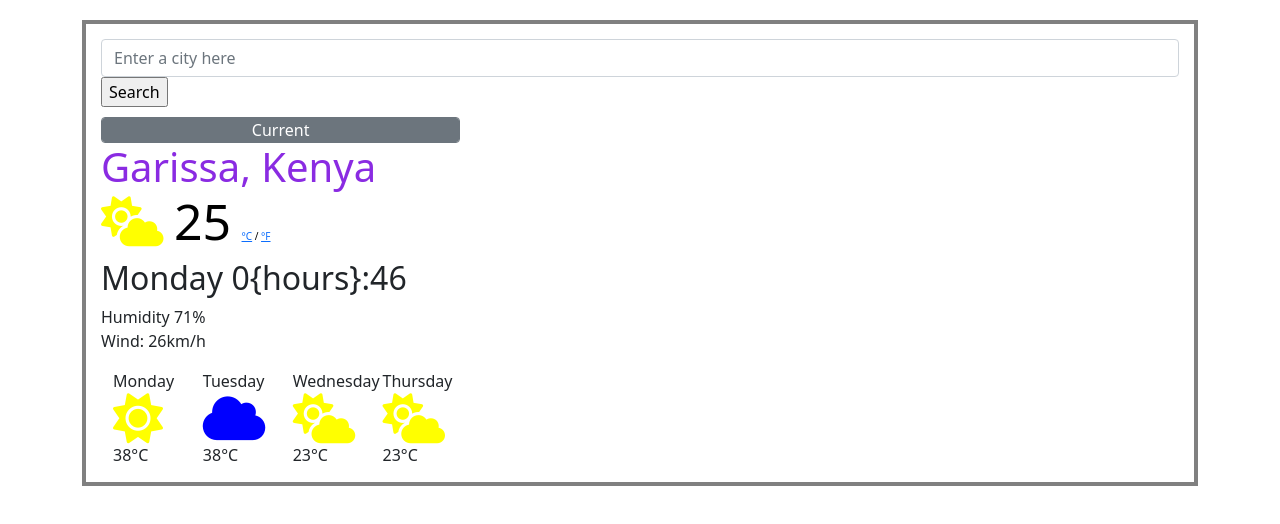
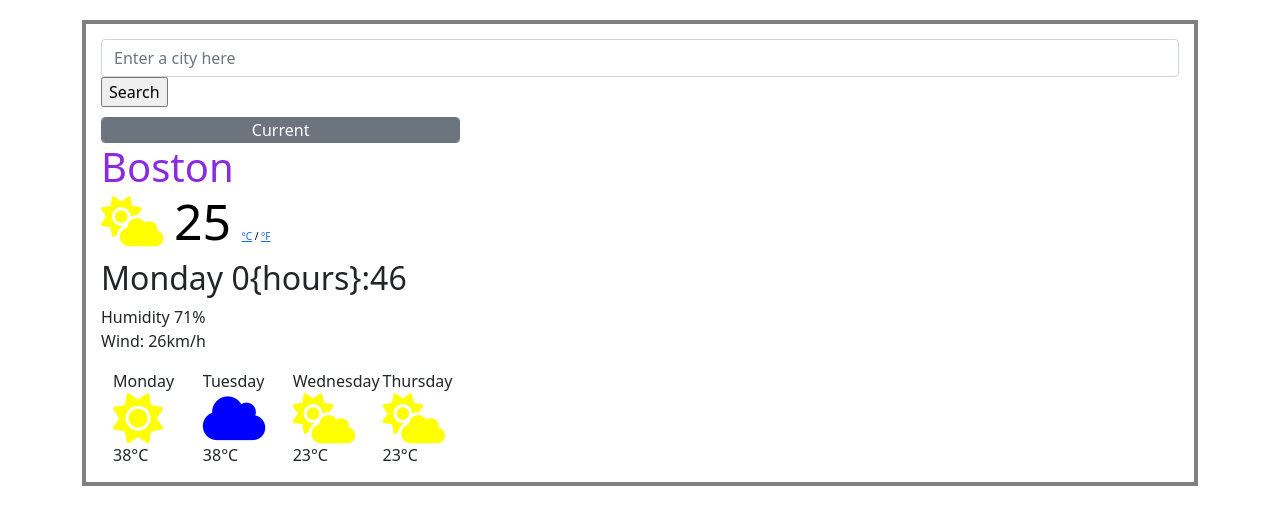
Before and after one commit to Amran114/SheCodesproject, a plain HTML site: page index.html in a window 1280 px wide. Drawn offline with nearby package versions, Linux system fonts and the light colour scheme.

Commit message:
intial commit

```diff
--- a/index.html
+++ b/index.html
@@ -30,7 +30,7 @@
             </button>
         <h1>
           <div id="current-weather">
-            Garissa, Kenya
+            Boston
           </div>
           <i class="fa-solid fa-cloud-sun sunny-icon"></i>
           <span class="temperature" id="temperature">25</span>
```
